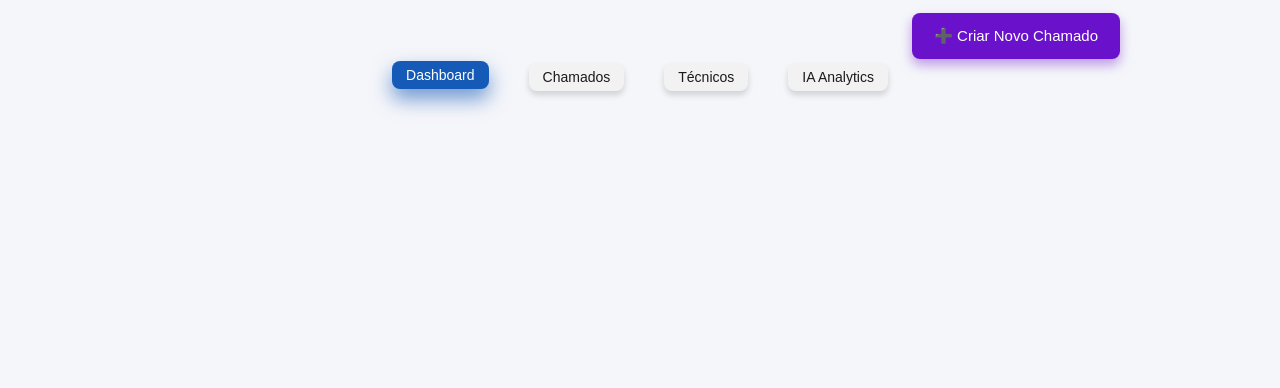
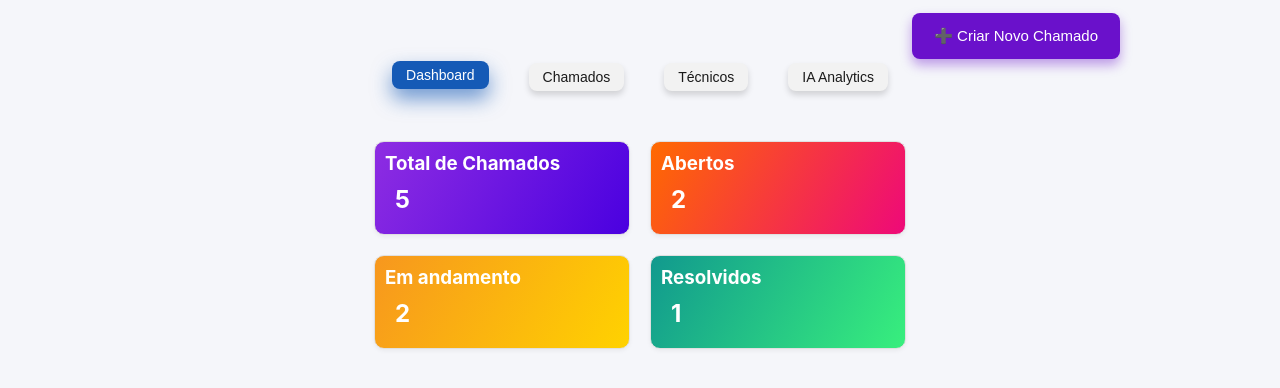
Before and after one commit to Neovexz/cortexIA_front_end_web, a plain HTML site: page pages/index.html in a window 1280 px wide. Shown: the part 252-640 px from the top of the page. Drawn offline with Linux system fonts and the light colour scheme.

Commit message:
cads de status

```diff
--- /dev/null
+++ b/Components/cards.css
@@ -0,0 +1,73 @@
+/* Cards */
+
+.stats {
+  display: grid;
+  grid-template-columns: repeat(auto-fit, minmax(180px, 1fr));
+  gap: 20px;
+  padding: 0px 350px;
+}
+
+.stat__card {
+  background: #ff0000;
+  border: 1px solid #e0e0e0;
+  border-radius: 10px;
+  padding: 10px;
+  box-shadow: 0 2px 4px rgba(0, 0, 0, 0.05);
+  transition: transform 0.2s ease, box-shadow 0.2s ease;
+}
+
+.stat__card1 {
+  background: linear-gradient(120deg, #8e2de2 0%, #4a00e0 100%); /* Roxo profundo, mais sofisticado */
+}
+
+.stat__card2 {
+  background: linear-gradient(120deg, #ff6a00 0%, #ee0979 100%); /* Laranja para rosa intenso, vibrante e moderno */
+}
+
+.stat__card3 {
+  background: linear-gradient(120deg, #f7971e 0%, #ffd200 100%); /* Laranja para amarelo */
+}
+
+.stat__card4 {
+  background: linear-gradient(120deg, #11998e 0%, #38ef7d 100%); /* Verde refrescante */
+}
+
+.stat__card:hover {
+  transform: translateY(-4px);
+  box-shadow: 0 4px 10px rgba(0, 0, 0, 0.1);
+}
+
+.stat__title {
+  color: #fff;
+  margin-bottom: 10px;
+}
+
+.stat__value {
+  font-weight: bold;
+  margin: 10px;
+  color: #fff;
+  font-size: 24px;
+}
+
+@keyframes fadeIn {
+  from {
+    opacity: 0;
+    transform: translateY(10px);
+  }
+
+  to {
+    opacity: 1;
+    transform: translateY(0);
+  }
+}
+
+@media (max-width: 600px) {
+  .nav__list {
+    flex-direction: column;
+    gap: 10px;
+  }
+
+  .stats {
+    padding: 20px;
+  }
+}
--- a/pages/index.html
+++ b/pages/index.html
@@ -9,6 +9,7 @@
     <link rel="stylesheet" href="/Components/create-ticket.css">
     <link rel="stylesheet" href="/Components/welcome.css">
     <link rel="stylesheet" href="/Components/tabs.css">
+    <link rel="stylesheet" href="/Components/cards.css">
     <title>CortexIA</title>
 </head>
 
@@ -89,6 +90,32 @@
         </li>
       </ul>
     </nav>
+<div class="main">
+  <section id="dashboard" class="section active">
+        <div class="stats">
+          <div class="stat__card stat__card1">
+            <h3 class="stat__title">Total de Chamados</h3>
+            <p class="stat__value">5</p>
+          </div>
+
+          <div class="stat__card stat__card2">
+            <h3 class="stat__title">Abertos</h3>
+            <p class="stat__value">2</p>
+          </div>
+
+          <div class="stat__card stat__card3">
+            <h3 class="stat__title">Em andamento</h3>
+            <p class="stat__value">2</p>
+          </div>
+
+          <div class="stat__card stat__card4">
+            <h3 class="stat__title">Resolvidos</h3>
+            <p class="stat__value">1</p>
+          </div>
+        </div>
+      </section>
+</div>
+
     </main>
 </body>
 <script src="/script.js" ></script>
```
